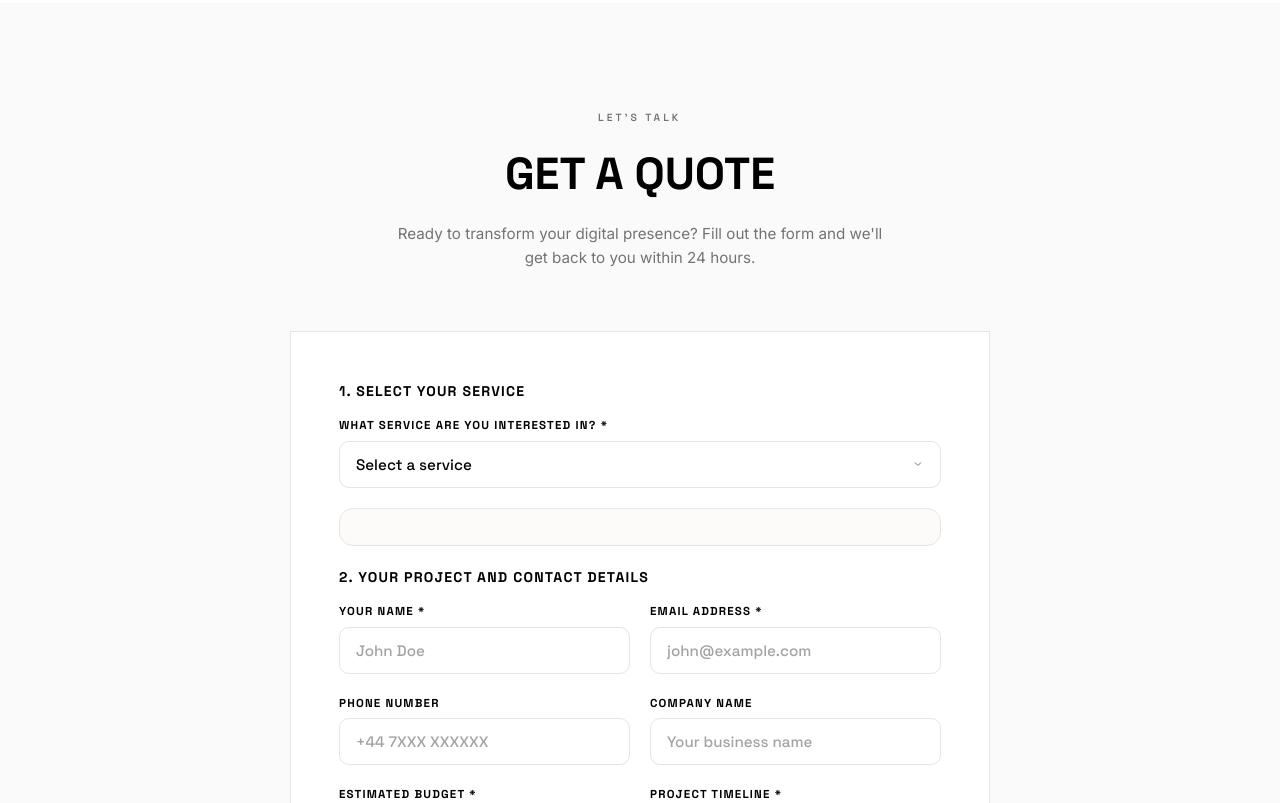
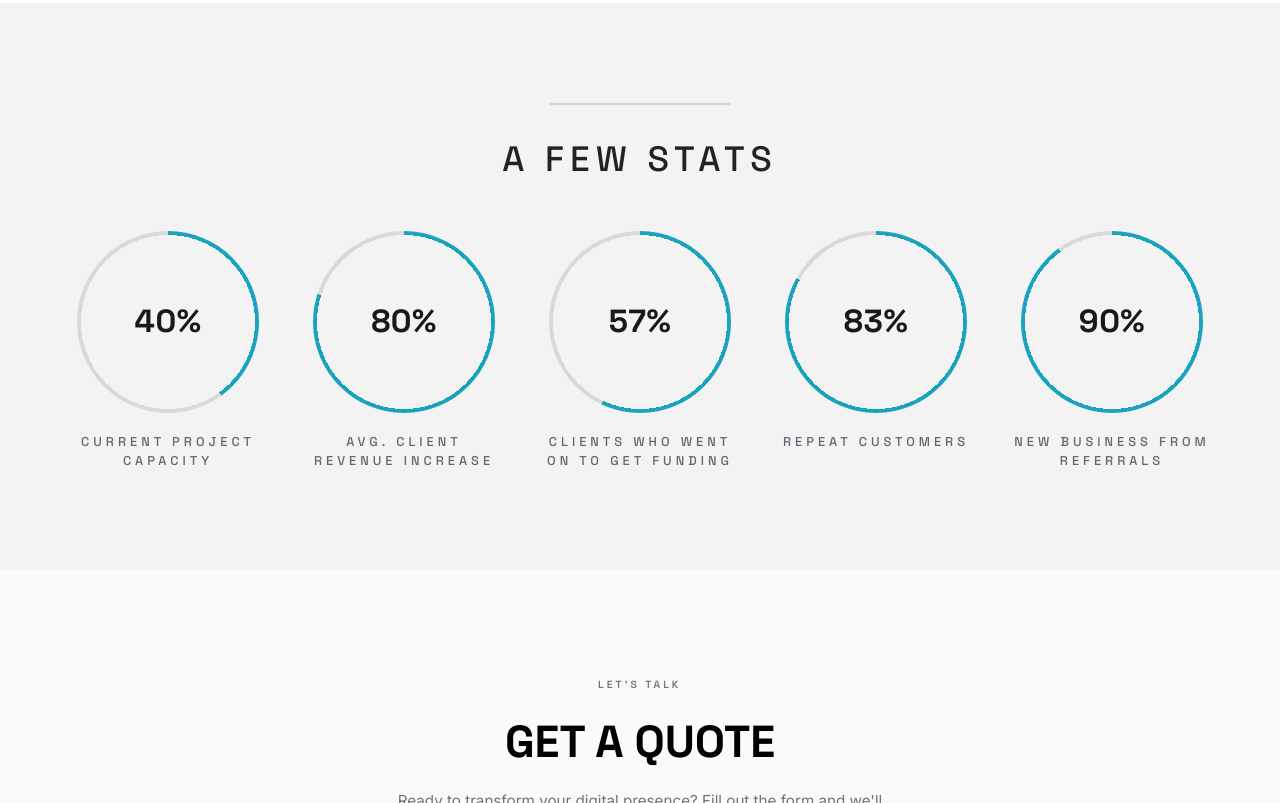
Before and after one commit to agrinaitweltd/kavo, a website: page index.html in a window 1280 px wide. Shown: the part 4646-5449 px from the top of the page. Drawn offline with Linux system fonts and the light colour scheme.

Commit message:
Add circular stats showcase section

```diff
--- a/css/styles.css
+++ b/css/styles.css
@@ -1240,6 +1240,81 @@ img {
 }
 
 /* ========================================
+   Stats Section
+   ======================================== */
+.stats-section {
+    padding: 100px 0;
+    background: #f3f3f3;
+}
+
+.stats-header {
+    text-align: center;
+    margin-bottom: 44px;
+}
+
+.stats-divider {
+    width: 180px;
+    height: 2px;
+    background: var(--gray-300);
+    margin: 0 auto 26px;
+}
+
+.stats-title {
+    font-family: var(--font-primary);
+    font-size: clamp(1.65rem, 3vw, 2.2rem);
+    font-weight: 500;
+    letter-spacing: 6px;
+    color: #222;
+}
+
+.stats-grid {
+    display: grid;
+    grid-template-columns: repeat(5, minmax(0, 1fr));
+    gap: 28px;
+    align-items: start;
+}
+
+.stat-circle-card {
+    text-align: center;
+}
+
+.stat-ring {
+    --ring-color: #19a3bc;
+    --ring-bg: #d9d9d9;
+    --ring-size: 182px;
+    --ring-thickness: 4px;
+    width: var(--ring-size);
+    height: var(--ring-size);
+    margin: 0 auto 20px;
+    border-radius: 50%;
+    display: grid;
+    place-items: center;
+    background:
+        radial-gradient(closest-side, #f3f3f3 calc(100% - var(--ring-thickness)), transparent 0 100%),
+        conic-gradient(var(--ring-color) calc(var(--stat-value) * 1%), var(--ring-bg) 0);
+}
+
+.stat-ring-value {
+    font-family: var(--font-primary);
+    font-size: clamp(2rem, 2.1vw, 2.5rem);
+    font-weight: 800;
+    letter-spacing: 0.5px;
+    color: #17191d;
+}
+
+.stat-ring-label {
+    font-family: var(--font-primary);
+    max-width: 200px;
+    margin: 0 auto;
+    font-size: 0.8rem;
+    font-weight: 500;
+    line-height: 1.45;
+    letter-spacing: 4px;
+    text-transform: uppercase;
+    color: #5f6770;
+}
+
+/* ========================================
    Quote / Contact Section
    ======================================== */
 .quote-section {
@@ -2090,6 +2165,20 @@ img {
         grid-template-columns: 1fr;
     }
 
+    .stats-grid {
+        grid-template-columns: repeat(2, minmax(0, 1fr));
+        gap: 24px 18px;
+    }
+
+    .stat-ring {
+        --ring-size: 162px;
+    }
+
+    .stat-ring-label {
+        letter-spacing: 2.5px;
+        font-size: 0.75rem;
+    }
+
     .form-row {
         grid-template-columns: 1fr;
     }
@@ -2304,6 +2393,18 @@ img {
         transform: none;
     }
 
+    .stats-grid {
+        grid-template-columns: 1fr;
+    }
+
+    .stats-title {
+        letter-spacing: 4px;
+    }
+
+    .stat-ring {
+        --ring-size: 178px;
+    }
+
     .word-unit {
         opacity: 1;
         transform: none;
--- a/index.html
+++ b/index.html
@@ -437,6 +437,53 @@
         </div>
     </section>
 
+    <!-- Stats Section -->
+    <section class="stats-section" id="stats">
+        <div class="container">
+            <div class="stats-header" data-animate="fade-up">
+                <div class="stats-divider"></div>
+                <h2 class="stats-title">A FEW STATS</h2>
+            </div>
+
+            <div class="stats-grid" data-animate="fade-up" data-delay="180">
+                <article class="stat-circle-card">
+                    <div class="stat-ring" style="--stat-value: 40;">
+                        <span class="stat-ring-value">40%</span>
+                    </div>
+                    <p class="stat-ring-label">CURRENT PROJECT CAPACITY</p>
+                </article>
+
+                <article class="stat-circle-card">
+                    <div class="stat-ring" style="--stat-value: 80;">
+                        <span class="stat-ring-value">80%</span>
+                    </div>
+                    <p class="stat-ring-label">AVG. CLIENT REVENUE INCREASE</p>
+                </article>
+
+                <article class="stat-circle-card">
+                    <div class="stat-ring" style="--stat-value: 57;">
+                        <span class="stat-ring-value">57%</span>
+                    </div>
+                    <p class="stat-ring-label">CLIENTS WHO WENT ON TO GET FUNDING</p>
+                </article>
+
+                <article class="stat-circle-card">
+                    <div class="stat-ring" style="--stat-value: 83;">
+                        <span class="stat-ring-value">83%</span>
+                    </div>
+                    <p class="stat-ring-label">REPEAT CUSTOMERS</p>
+                </article>
+
+                <article class="stat-circle-card">
+                    <div class="stat-ring" style="--stat-value: 90;">
+                        <span class="stat-ring-value">90%</span>
+                    </div>
+                    <p class="stat-ring-label">NEW BUSINESS FROM REFERRALS</p>
+                </article>
+            </div>
+        </div>
+    </section>
+
     <!-- Quote Section -->
     <section class="quote-section" id="quote">
         <div class="container">
```
